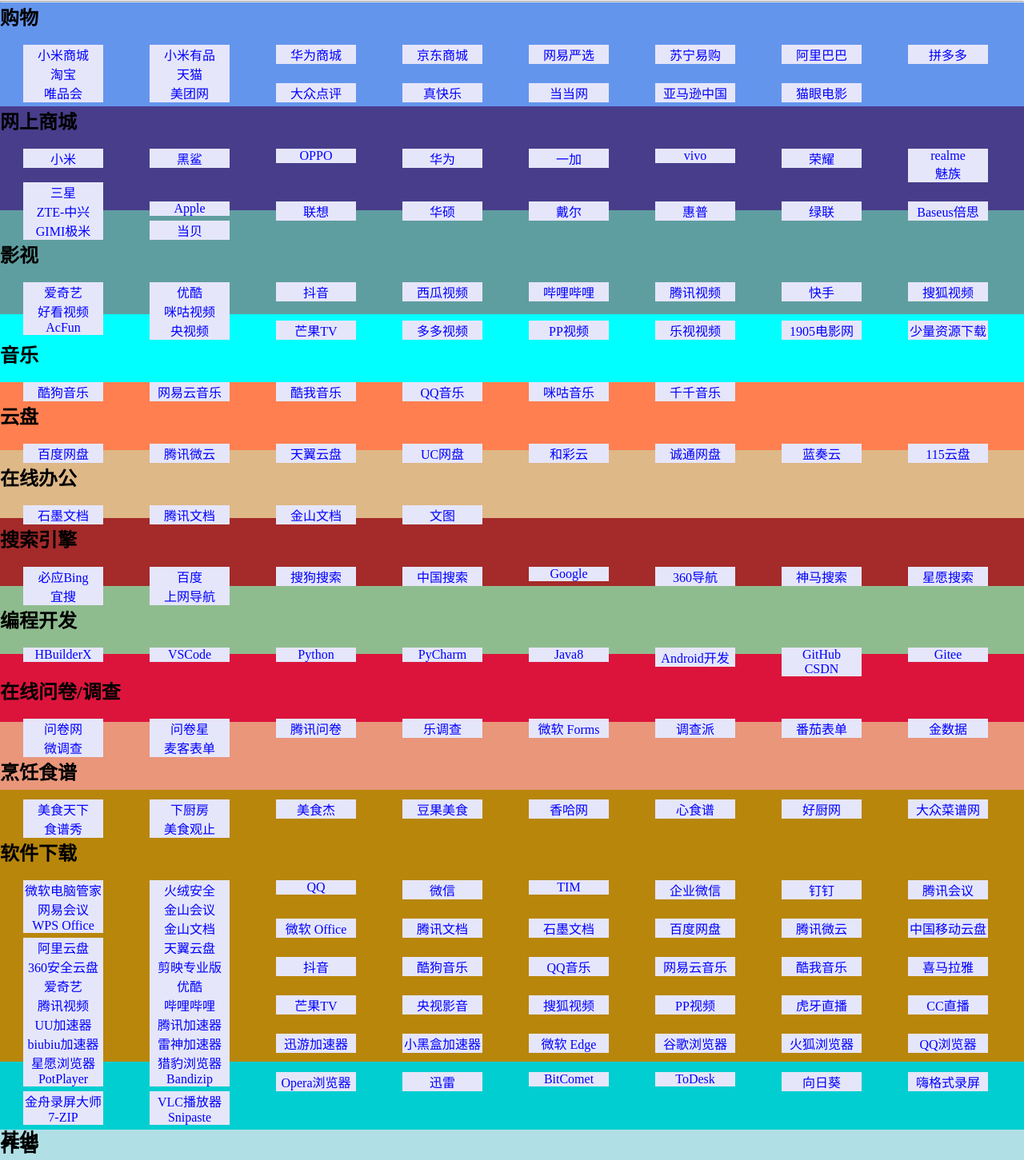
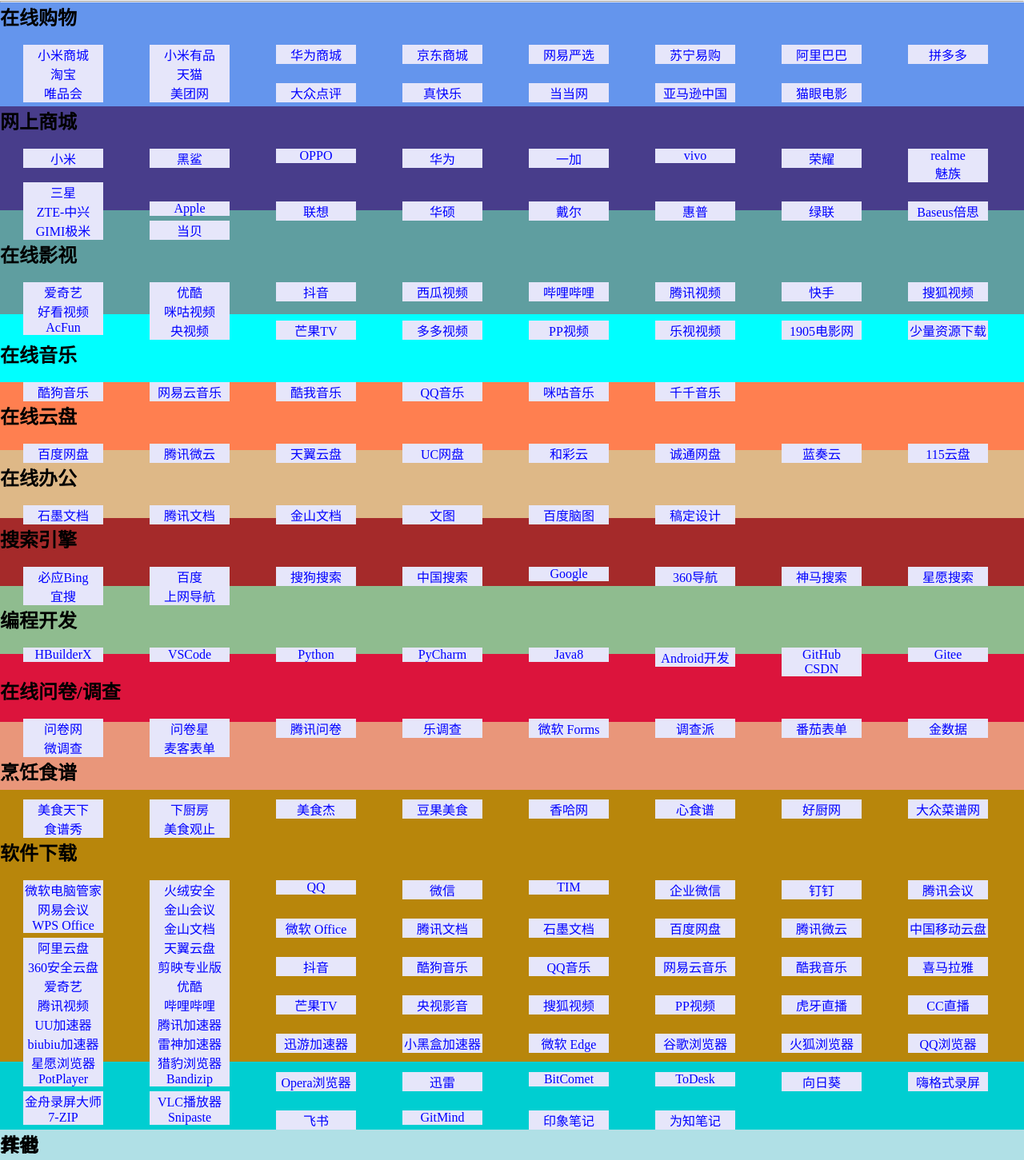
Before and after one commit to wszjy123/wszjy123.github.io, a plain HTML site: page index.html in a window 1280 px wide. Shown: the part 63-1514 px from the top of the page at 80% size. Drawn offline with Linux system fonts and the light colour scheme.

Commit message:
Update index.html

```diff
--- a/index.html
+++ b/index.html
@@ -9,6 +9,7 @@
 		<div id="title">
 			<h1>暖心向阳335链接集成下载站丨<a href="https://www.wenjuan.com/s/UZBZJvi28P/" target="_blank" style="color: #4AE113;">资源补充</a></h1>
 		</div>
+
 
 		    <div id="times" style="text-align: center;">
 		    </div>
@@ -24,7 +25,7 @@
 
 		<hr>
 		<div id="div_one">
-			<h2>购物</h2>
+			<h2>在线购物</h2>
 			<br>
 			<ul class="body_one">
 				<li><a href="https://www.mi.com/shop" target="_blank">小米商城</a></li>
@@ -84,7 +85,7 @@
 		</div>
 
 		<div id="div_two">
-			<h2>影视</h2>
+			<h2>在线影视</h2>
 			<br>
 			<ul class="body_one">
 				<li><a href="https://www.iqiyi.com/" target="_blank">爱奇艺</a></li>
@@ -114,7 +115,7 @@
 		</div>
 
 			<div id="div_three">
-				<h2>音乐</h2>
+				<h2>在线音乐</h2>
 				<br>
 				<ul class="body_one">
 					<li><a href="https://www.kugou.com/" target="_blank">酷狗音乐</a></li>
@@ -131,7 +132,7 @@
 			</div>
 
 		<div id="div_four">
-			<h2>云盘</h2>
+			<h2>在线云盘</h2>
 			<br>
 			<ul class="body_one">
 				<li><a href="https://pan.baidu.com/disk/main?from=homeFlow#/index?category=all" target="_blank">百度网盘</a></li>
@@ -155,8 +156,8 @@
 				<li><a href="https://docs.qq.com/desktop/?fromsrc=homepage" target="_blank">腾讯文档</a></li>
 				<li><a href="https://account.wps.cn/?qrcode=kdocs&logo=kdocs&from=v1-web-kdocs-login&cb=https%3A%2F%2Faccount.wps.cn%2Fapi%2Fv3%2Fsession%2Fcorrelate%2Fredirect%3Ft%3D1656837320734%26appid%3D375024576%26cb%3Dhttps%253A%252F%252Fwww.kdocs.cn%252FsingleSign4CST%253Fcb%253Dhttps%25253A%25252F%25252Fwww.kdocs.cn%25252Flatest%25253Ffrom%25253Ddocs" target="_blank">金山文档</a></li>
 				<li><a href="https://www.wentu.io/" target="_blank">文图</a></li>
-				<li><a href="#" target="_blank"></a></li>
-				<li><a href="#" target="_blank"></a></li>
+				<li><a href="https://naotu.baidu.com/" target="_blank">百度脑图</a></li>
+				<li><a href="https://www.gaoding.com/" target="_blank">稿定设计</a></li>
 				<li><a href="#" target="_blank"></a></li>
 				<li><a href="#" target="_blank"></a></li>
 				<li><a href="#" target="_blank"></a></li>
@@ -316,10 +317,10 @@
 			<ul class="body_one">
 				<li><a href="https://sparanoid.com/lab/7z/" target="_blank">7-ZIP</a></li>
 				<li><a href="https://www.snipaste.com/" target="_blank">Snipaste</a></li>
-				<li><a href="#" target="_blank"></a></li>
-				<li><a href="#" target="_blank"></a></li>
-				<li><a href="#" target="_blank"></a></li>
-				<li><a href="#" target="_blank"></a></li>
+				<li><a href="https://www.feishu.cn/download" target="_blank">飞书</a></li>
+				<li><a href="https://gitmind.cn/" target="_blank">GitMind</a></li>
+				<li><a href="https://www.yinxiang.com/dl-win/?" target="_blank">印象笔记</a></li>
+				<li><a href="https://www.wiz.cn/zh-cn" target="_blank">为知笔记</a></li>
 				<li><a href="#" target="_blank"></a></li>
 				<li><a href="#" target="_blank"></a></li>
 				<li><a href="#" target="_blank"></a></li>
```
